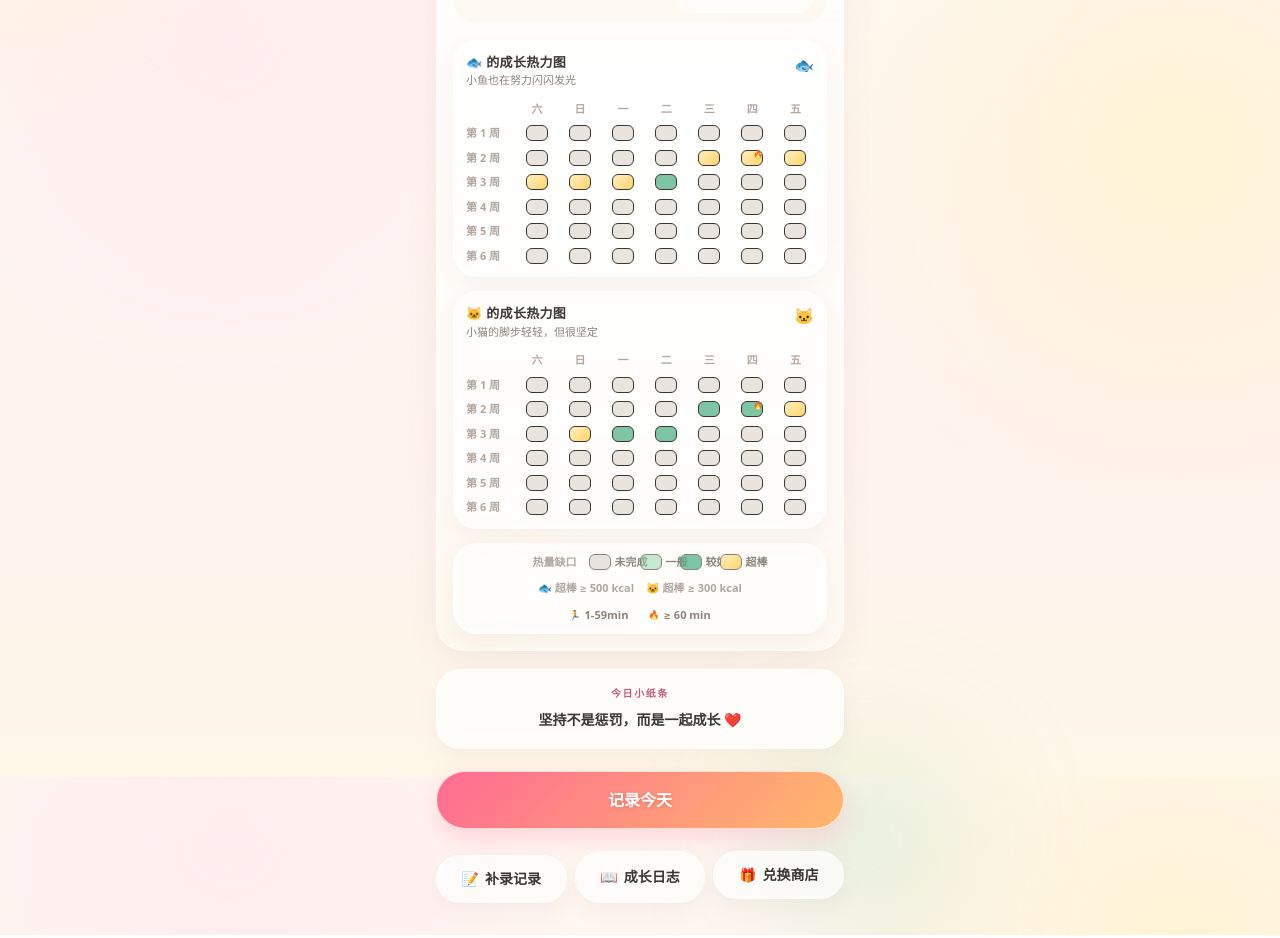
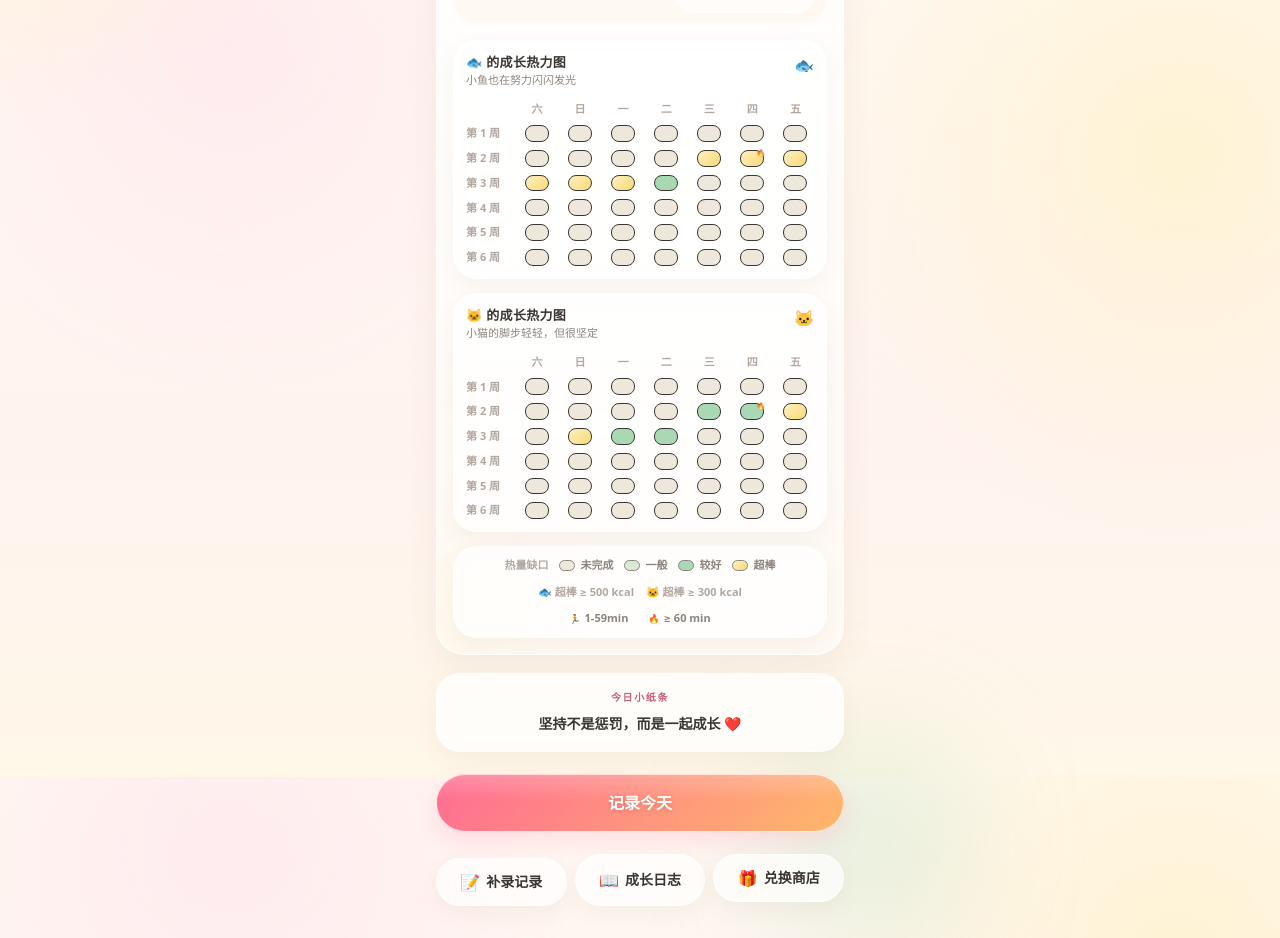
Before and after one commit to JIDAIN/couple_better_game, a Next.js app: page / in a window 1280 px wide. Shown: the part 823-1761 px from the top of the page. Built offline with nearby package versions, Linux system fonts and the light colour scheme.

Commit message:
Refine warm UI and heatmap legend

```diff
--- a/app/globals.css
+++ b/app/globals.css
@@ -16,8 +16,11 @@
   --card-bg-strong: rgb(255 255 255 / 0.88);
   --card-bg-warm: rgb(255 248 241 / 0.82);
   --card-border: rgb(255 255 255 / 0.72);
-  --cell-empty: #e9e4de;
-  --shadow-card: 0 12px 32px rgb(120 80 60 / 0.08);
+  --cell-empty: #eee7dc;
+  --cell-normal: #d7ead1;
+  --cell-good: #a8d9b4;
+  --cell-great: #f7d977;
+  --shadow-card: 0 12px 32px rgb(120 80 60 / 0.075);
   --shadow-soft: 0 8px 22px rgb(120 80 60 / 0.06);
   --shadow-float: 0 24px 58px rgb(76 54 42 / 0.16);
   --radius-card: 28px;
@@ -45,6 +48,16 @@ body {
     linear-gradient(180deg, var(--bg) 0%, var(--bg-soft) 58%, #fff7e8 100%);
   color: var(--foreground);
   font-feature-settings: "ss01" on;
+}
+
+body::before {
+  content: "";
+  position: fixed;
+  inset: 0;
+  pointer-events: none;
+  background:
+    radial-gradient(circle at 50% 4rem, rgb(255 255 255 / 0.34), transparent 18rem),
+    radial-gradient(circle at 52% 11rem, rgb(255 201 74 / 0.08), transparent 10rem);
 }
 
 * {
@@ -181,8 +194,10 @@ body {
   justify-content: center;
   border-radius: 999px;
   border: 1px solid rgb(255 255 255 / 0.7);
-  background: linear-gradient(135deg, var(--primary) 0%, #ffb86b 100%);
-  box-shadow: 0 10px 24px rgb(255 107 147 / 0.22);
+  background:
+    linear-gradient(180deg, rgb(255 255 255 / 0.22), transparent 45%),
+    linear-gradient(135deg, var(--primary) 0%, #ffb86b 100%);
+  box-shadow: 0 9px 22px rgb(255 107 147 / 0.18);
   transition:
     transform 220ms ease,
     filter 220ms ease,
@@ -191,7 +206,8 @@ body {
 
 .ui-button-primary:hover {
   filter: brightness(1.02);
-  box-shadow: 0 12px 28px rgb(255 107 147 / 0.25);
+  box-shadow: 0 11px 26px rgb(255 107 147 / 0.2);
+  transform: translateY(-1px);
 }
 
 .ui-button-primary:active,
@@ -234,9 +250,16 @@ body {
   min-height: 3rem;
   justify-content: center;
   gap: 0.375rem;
-  padding: 0.75rem 0.75rem;
+  padding: 0.75rem 0.55rem;
   font-weight: 650;
   color: var(--text-main);
+  line-height: 1.15;
+  text-align: center;
+}
+
+.ui-nav-button span[aria-hidden] {
+  font-size: 1rem;
+  line-height: 1;
 }
 
 .ui-tab {
@@ -370,24 +393,55 @@ body {
   color: var(--growth-strong);
 }
 
+.ui-title-glow {
+  position: relative;
+}
+
+.ui-title-glow::after {
+  content: "";
+  position: absolute;
+  left: 50%;
+  top: 0.15rem;
+  z-index: -1;
+  width: min(16rem, 86vw);
+  height: 3rem;
+  transform: translateX(-50%);
+  border-radius: 999px;
+  background: radial-gradient(circle, rgb(255 228 236 / 0.42), transparent 68%);
+}
+
+.ui-sparkle-card::after {
+  content: "";
+  position: absolute;
+  right: 1rem;
+  top: 0.8rem;
+  width: 0.34rem;
+  height: 0.34rem;
+  border-radius: 999px;
+  background: rgb(255 255 255 / 0.9);
+  box-shadow:
+    -1.1rem 0.85rem 0 -0.08rem rgb(255 240 189 / 0.85),
+    0.75rem 1.55rem 0 -0.12rem rgb(255 228 236 / 0.8);
+}
+
 .heat-cell-empty {
-  border-color: rgb(178 167 160 / 0.36);
+  border-color: rgb(178 167 160 / 0.32);
   background: var(--cell-empty);
 }
 
 .heat-cell-normal {
-  border-color: rgb(141 214 165 / 0.42);
-  background: rgb(141 214 165 / 0.5);
+  border-color: rgb(141 214 165 / 0.34);
+  background: var(--cell-normal);
 }
 
 .heat-cell-good {
-  border-color: rgb(76 175 131 / 0.34);
-  background: rgb(76 175 131 / 0.72);
+  border-color: rgb(76 175 131 / 0.28);
+  background: var(--cell-good);
 }
 
 .heat-cell-great {
-  border-color: rgb(255 201 74 / 0.5);
-  background: linear-gradient(135deg, rgb(255 240 189 / 0.96), rgb(255 201 74 / 0.82));
+  border-color: rgb(255 201 74 / 0.42);
+  background: linear-gradient(135deg, rgb(255 240 189 / 0.95), var(--cell-great));
 }
 
 .heat-cell-streak {
@@ -397,10 +451,10 @@ body {
 
 .heat-cell {
   width: 100%;
-  max-width: 18px;
-  height: 0.75rem;
+  max-width: 20px;
+  height: 0.9rem;
   border: 1px solid;
-  border-radius: 5px;
+  border-radius: 7px;
   transition: transform 200ms ease, box-shadow 200ms ease;
 }
 
@@ -410,10 +464,18 @@ body {
 
 @media (min-width: 640px) {
   .heat-cell {
-    max-width: 22px;
-    height: 1rem;
-    border-radius: 6px;
+    max-width: 24px;
+    height: 1.05rem;
+    border-radius: 8px;
   }
+}
+
+.heat-legend-dot {
+  width: 1rem;
+  min-width: 1rem;
+  height: 0.65rem;
+  border: 1px solid;
+  border-radius: 999px;
 }
 
 .ui-tinted-primary {
--- a/components/home/CoupleGrowthPanel.tsx
+++ b/components/home/CoupleGrowthPanel.tsx
@@ -46,7 +46,7 @@ function GemTreasureBar({
 }) {
   const pct = Math.min(100, Math.round((current / max) * 100));
   return (
-    <div className="ui-card-soft ui-card-item">
+    <div className="ui-card-soft ui-card-item ui-sparkle-card relative overflow-hidden">
       <div className="flex items-center justify-between gap-2">
         <span className="text-[13px] font-bold ui-text-main">宝石小宝箱</span>
         <span className="text-[11px] font-semibold tabular-nums ui-text-muted">
@@ -89,14 +89,14 @@ export function CoupleGrowthPanel() {
     >
       <div className="flex items-center justify-between gap-2">
         <h2 className="text-[13px] font-bold tracking-wide ui-text-main">
-          成长补给站
+          今日小收获
         </h2>
         <span className="text-lg" aria-hidden>
           📝
         </span>
       </div>
       <p className="mt-0.5 text-[10px] font-medium ui-text-muted">
-        两个人的小小收获面板
+        我们攒下的闪光
       </p>
 
       <div className="mt-4 grid grid-cols-2 gap-2">
@@ -117,7 +117,7 @@ export function CoupleGrowthPanel() {
         <div className="flex items-center justify-between gap-2">
           <div>
             <p className="text-[10px] font-semibold tracking-wide ui-text-primary">
-              双人热量缺口连击
+              一起坚持的小火苗
             </p>
             <p className="mt-0.5 text-2xl font-bold tabular-nums ui-text-main">
               {cumulativeSuccessDays}
--- a/components/home/GameTitle.tsx
+++ b/components/home/GameTitle.tsx
@@ -8,7 +8,7 @@ export function GameTitle() {
         >
           双人同行 · 养成中
         </div>
-        <h1 className="mt-1 max-w-[18ch] text-balance text-[1.45rem] font-extrabold leading-snug tracking-tight ui-text-main sm:text-[1.65rem]">
+        <h1 className="ui-title-glow mt-1 max-w-[18ch] text-balance text-[1.45rem] font-extrabold leading-snug tracking-tight ui-text-main sm:text-[1.65rem]">
           🐟和🐱变美变瘦大作战
         </h1>
         <p className="mt-1.5 text-[13px] font-semibold ui-text-muted">
--- a/components/home/HeatmapCell.tsx
+++ b/components/home/HeatmapCell.tsx
@@ -29,7 +29,7 @@ export function HeatmapCell({
       title={title}
       className={[
         "heat-cell relative mx-auto",
-        "hover:z-10 hover:scale-125",
+        "hover:z-10 hover:scale-110",
         "focus-visible:outline focus-visible:outline-2 focus-visible:outline-offset-1",
         levelClass[level],
       ].join(" ")}
@@ -38,7 +38,7 @@ export function HeatmapCell({
     >
       {icon ? (
         <span
-          className="pointer-events-none absolute -right-px -top-px origin-top-right scale-[0.45] leading-none sm:scale-[0.5]"
+          className="pointer-events-none absolute -right-0.5 -top-0.5 origin-top-right scale-[0.36] leading-none sm:scale-[0.42]"
           aria-hidden
         >
           {icon}
--- a/components/home/HeatmapLegend.tsx
+++ b/components/home/HeatmapLegend.tsx
@@ -13,15 +13,15 @@ export function HeatmapLegend() {
 
   return (
     <div className="flex flex-col items-center gap-2.5 text-[10px] font-semibold ui-text-muted sm:text-[11px]">
-      <div className="flex w-full min-w-0 flex-nowrap items-center justify-center gap-x-2 overflow-x-auto sm:gap-x-3">
+      <div className="flex w-full min-w-0 flex-wrap items-center justify-center gap-x-2.5 gap-y-1.5">
         <span className="shrink-0 ui-text-soft">热量缺口</span>
         {items.map((it) => (
           <span
             key={it.label}
-            className="inline-flex shrink-0 items-center gap-1 whitespace-nowrap"
+            className="inline-flex shrink-0 items-center gap-1.5 whitespace-nowrap"
           >
             <span
-              className={`heat-cell h-2.5 w-2.5 shrink-0 ${it.cls}`}
+              className={`heat-legend-dot ${it.cls}`}
               aria-hidden
             />
             {it.label}
--- a/components/home/RecordTodaySettlement.tsx
+++ b/components/home/RecordTodaySettlement.tsx
@@ -625,7 +625,7 @@ export function RecordTodaySettlement({
                 {mode === "today" ? "今日收工啦" : "补记一颗星"}
               </p>
               <h2 id={titleId} className="mt-1 text-lg font-bold ui-text-main">
-                {mode === "today" ? "双人结算面板" : "历史记录补记"}
+                {mode === "today" ? "今天的小记录" : "历史记录补记"}
               </h2>
               <p className="mt-1 text-xs ui-text-muted">
                 {mode === "today"
@@ -662,7 +662,7 @@ export function RecordTodaySettlement({
 
                   <div className="ui-soft-panel ui-card-item mt-4">
                     <p className="text-center text-[11px] font-bold ui-text-reward">
-                      结算预览
+                      今日小奖励
                     </p>
                     <ul className="mt-3 space-y-2 text-xs font-semibold ui-text-main">
                       <li className="ui-tinted-primary flex items-center justify-between gap-2 rounded-2xl px-2.5 py-1.5">
@@ -727,7 +727,7 @@ export function RecordTodaySettlement({
                       onClick={onConfirm}
                       className="ui-button-primary flex-[1.35] py-3 text-sm font-semibold text-white transition enabled:active:scale-[0.99] disabled:cursor-not-allowed disabled:opacity-45"
                     >
-                      确认记录今天
+                      存好今天
                     </button>
                   </div>
                 </>
@@ -868,7 +868,7 @@ export function RecordTodaySettlement({
 
                   <div className="ui-soft-panel ui-card-item">
                     <p className="text-center text-[11px] font-bold ui-text-reward">
-                      历史结算预览
+                      补记后的小奖励
                     </p>
                     <ul className="mt-3 space-y-2 text-xs font-semibold ui-text-main">
                       <li className="ui-tinted-primary flex items-center justify-between gap-2 rounded-2xl px-2.5 py-1.5">
```
